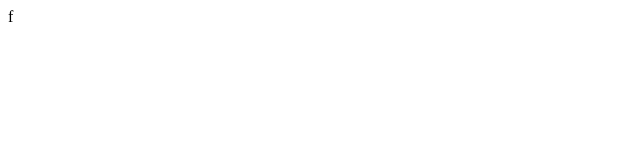
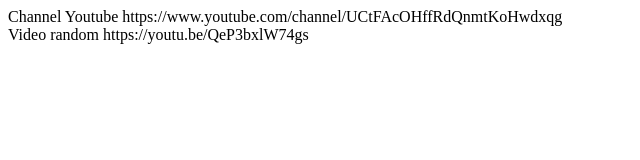
Before and after one commit to IleosV24/websiteileos.com, a plain HTML site: page index.html in a window 1280 px wide. Shown: the whole page, without its empty margins (0-640 px from the left). Drawn offline with Linux system fonts and the light colour scheme.

Commit message:
Add files via upload

```diff
--- a/index.html
+++ b/index.html
@@ -2,7 +2,24 @@
 <html>
     <body>
         <hl>
-            f
+            Channel Youtube https://www.youtube.com/channel/UCtFAcOHffRdQnmtKoHwdxqg
         </hl>
     </body>
 </html>
+
+<html>
+    <body>
+        <hl>
+
+
+        </hl>
+    </body>
+</html>
+
+<footer>
+    <body>
+        <hl>
+            Video random https://youtu.be/QeP3bxlW74gs
+        </hl>
+    </body>
+</footer>
```
